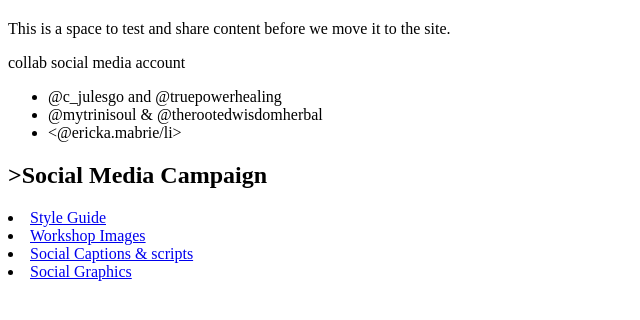
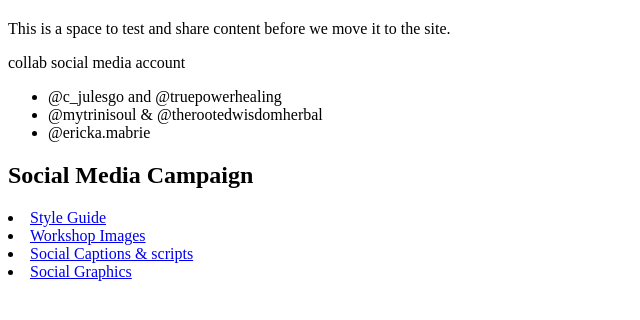
Before and after one commit to the-rooted-wisdom/underground, a plain HTML site: page index.html in a window 1280 px wide. Shown: the part 46-366 px from the top of the page, without its empty margins (0-640 px from the left). Drawn offline with Linux system fonts and the light colour scheme.

Commit message:
Fix HTML syntax errors in index.html

```diff
--- a/index.html
+++ b/index.html
@@ -10,10 +10,10 @@
     <ul>
       <li>@c_julesgo and @truepowerhealing</li>
       <li>@mytrinisoul & @therootedwisdomherbal</li>
-      <li><@ericka.mabrie/li>
+      <li>@ericka.mabrie</li>
     </ul>
 
-  <h2>>Social Media Campaign</h2
+  <h2>Social Media Campaign</h2
 <ul>
       <li><a href="workshop-bloom-style-guide.html">Style Guide</a></li>
       <li><a href="workshop-images.html">Workshop Images</a></li>
```
